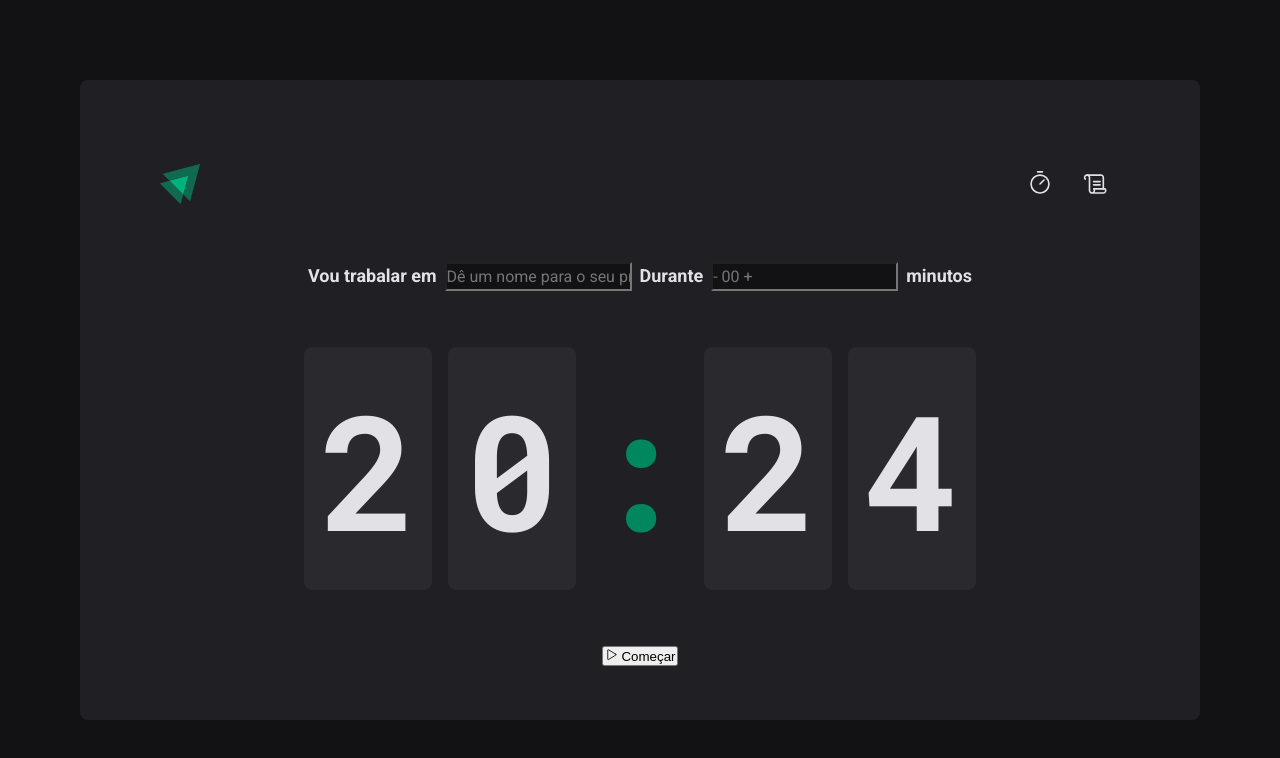
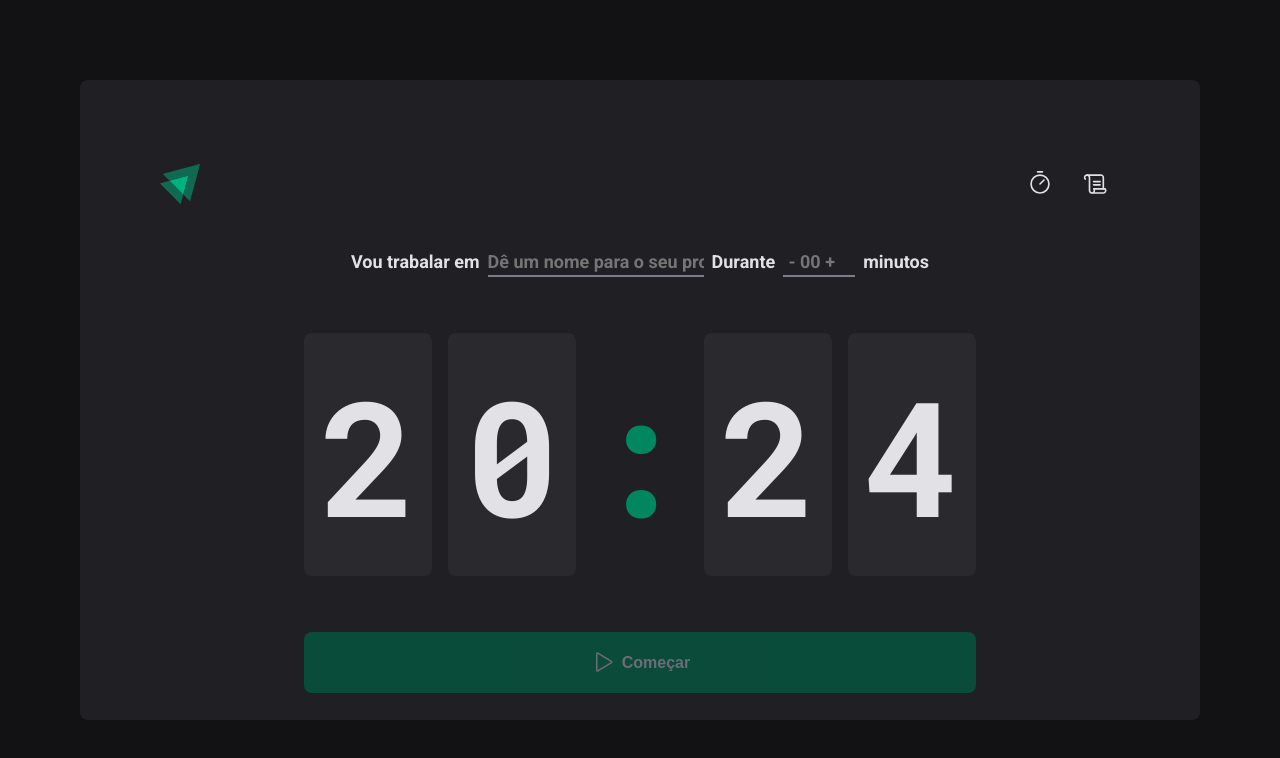
Before and after one commit to AlisonAndr/Ignite-Timer, a React (Vite) app: page / in a window 1280 px wide. Shown: the top 758 px of the page. Built offline with nearby package versions, Linux system fonts and the light colour scheme.

Commit message:
feat: Página Home 99% finalizada

```diff
--- a/src/pages/Home/index.tsx
+++ b/src/pages/Home/index.tsx
@@ -1,9 +1,12 @@
 import { Play } from 'phosphor-react'
 import {
+  ButtonCountDownContainer,
   CountdownContainer,
   FormContainer,
   HomeContainer,
+  MinutesAmountInput,
   Separator,
+  TaskInput,
 } from './styles'
 
 export function Home() {
@@ -13,15 +16,28 @@ export function Home() {
         <FormContainer>
           {/* Input da tarefa */}
           <label htmlFor="task">Vou trabalar em</label>
-          <input
+          <TaskInput
             type="text"
             id="task"
             placeholder="Dê um nome para o seu projeto"
+            list="task-sugestions"
           />
+
+          <datalist id="task-sugestions">
+            <option value="Ler" />
+            <option value="Estudar" />
+          </datalist>
 
           {/* Input dos minutos */}
           <label htmlFor="minutesAmount">Durante</label>
-          <input type="text" id="minutesAmount" placeholder="- 00 +" />
+          <MinutesAmountInput
+            type="number"
+            id="minutesAmount"
+            placeholder="- 00 +"
+            step={5}
+            min={10}
+            max={60}
+          />
           <span>minutos</span>
         </FormContainer>
 
@@ -34,9 +50,9 @@ export function Home() {
           <span>4</span>
         </CountdownContainer>
 
-        <button>
-          <Play /> Começar
-        </button>
+        <ButtonCountDownContainer disabled>
+          <Play size={24} /> Começar
+        </ButtonCountDownContainer>
       </form>
     </HomeContainer>
   )
--- a/src/pages/Home/styles.ts
+++ b/src/pages/Home/styles.ts
@@ -2,7 +2,6 @@ import styled from 'styled-components'
 
 export const HomeContainer = styled.main`
   display: flex;
-  flex: 1;
   flex-direction: column;
   align-items: center;
   justify-content: center;
@@ -26,6 +25,37 @@ export const FormContainer = styled.div`
   font-weight: 700;
   line-height: 160%;
 `
+const BaseInput = styled.input`
+  background: transparent;
+  border: none;
+  border-bottom: 2px solid ${(props) => props.theme['gray-04']};
+
+  color: ${(props) => props.theme['gray-04']};
+  font-size: 1.8rem;
+  font-weight: 700;
+  line-height: 100%;
+  text-align: center;
+
+  &:focus {
+    border-bottom: ${(props) => props.theme.green};
+  }
+
+  &::placeholder {
+    border-bottom: ${(props) => props.theme['gray-06']};
+  }
+`
+export const TaskInput = styled(BaseInput)`
+  flex: 1;
+
+  // Web-kit para tirar a setinha do datalist
+  &::-webkit-calendar-picker-indicator {
+    display: none !important;
+  }
+`
+
+export const MinutesAmountInput = styled(BaseInput)`
+  width: 7.2rem;
+`
 
 export const CountdownContainer = styled.div`
   display: flex;
@@ -41,6 +71,8 @@ export const CountdownContainer = styled.div`
     border-radius: 8px;
 
     padding: 1.6rem;
+
+    cursor: default;
   }
 `
 
@@ -53,4 +85,39 @@ export const Separator = styled.div`
   color: ${(props) => props.theme.green};
 
   overflow: hidden;
+
+  cursor: default;
 `
+
+export const ButtonCountDownContainer = styled.button`
+  width: 100%;
+  padding: 1.6rem;
+
+  display: flex;
+  align-items: center;
+  justify-content: center;
+  gap: 0.8rem;
+
+  border-radius: 8px;
+  border: none;
+
+  color: ${(props) => props.theme['gray-05']};
+  background: ${(props) => props.theme['green-dark']};
+
+  font-size: 1.6rem;
+  font-weight: 700;
+  line-height: 2.9rem;
+  text-transform: capitalize;
+
+  cursor: pointer;
+
+  &:disabled {
+    opacity: 0.7;
+    cursor: not-allowed;
+  }
+
+  &:not(:disabled):hover {
+    color: ${(props) => props.theme['gray-07']};
+    background: ${(props) => props.theme.green};
+  }
+`
```
